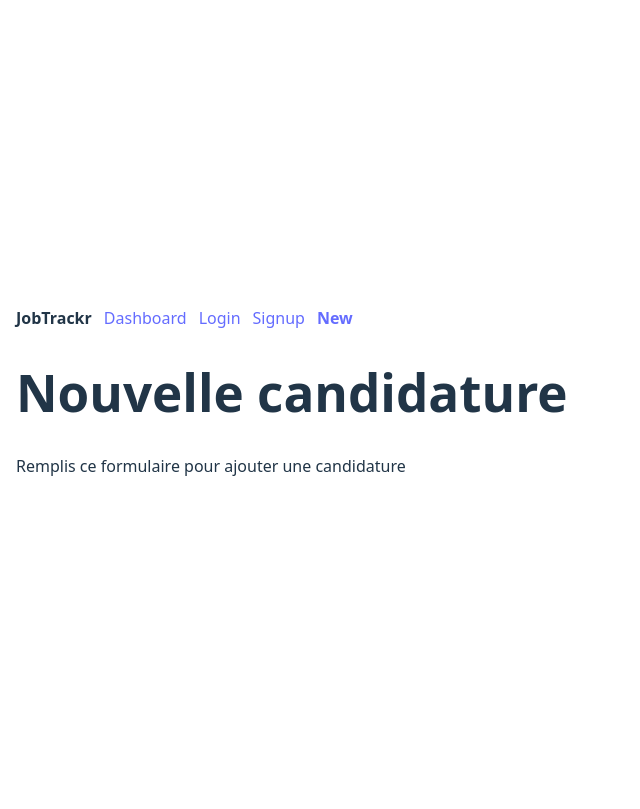
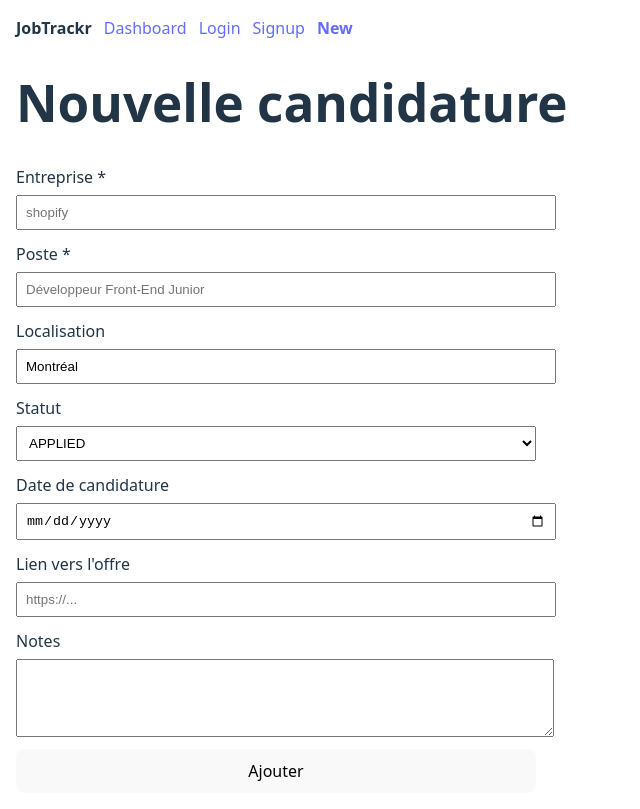
Before and after one commit to matthieuMourao/jobtrackr, a React (Vite) app: page /new in a window 1280 px wide. Shown: the whole page, without its empty margins (0-640 px from the left). Built offline with nearby package versions, Linux system fonts and the light colour scheme.

Commit message:
création formulaire page New

```diff
--- a/src/app/routes/new.jsx
+++ b/src/app/routes/new.jsx
@@ -1,8 +1,160 @@
+import { useState } from "react";
+
+const STATUS_OPTIONS = ["APPLIED", "INTERVIEW", "REJECTED", "OFFER"];
+
 export default function New() {
+    const [form, setForm] = useState({
+        company:"",
+        role:"",
+        location:"Montréal",
+        status:"APPLIED",
+        applieDate:"",
+        link:"",
+        notes:"",
+    });
+
+    const [submitted,setSubmitted] = useState(null);
+    const [error,setError] = useState("");
+
+    function handleChange(e) {
+        const { name, value } = e.target;
+        setForm((prev) => ({ ...prev, [name]: value }));
+    }
+
+    function handleSubmit(e) {
+        e.preventDefault(),
+        setError("");
+
+        if (!form.company.trim() || !form.role.trim()) {
+            setError("company et Role sont obligatoires.");
+            return;
+        }
+
+
+        // on simule une "création" (plus tard ce sera Firebase)
+
+        const newAplication = {
+            ...form,
+            id: crypto.randomUUID(),
+            createAt: new Date().toISOString(),
+        };
+
+        setSubmitted(newAplication);
+
+        setForm((prev) => ({
+            ...prev,
+            company:"",
+            role:"",
+            link:"",
+            notes:"",
+        }));
+    }
+
     return (
         <div>
             <h1>Nouvelle candidature</h1>
-            <p>Remplis ce formulaire pour ajouter une candidature</p>
+
+            {error && (
+                <div style={{ padding: 12, border: "1px solide", marginBottom: 12 }}>
+                    {error}
+                </div>
+            )}
+
+            <form onSubmit={handleSubmit} style={{ display: "grid", gap: 12, maxWidth: 520}}>
+                <label>
+                    Entreprise *
+                    <input
+                        name="company"
+                        value={form.company}
+                        onChange={handleChange}
+                        placeholder="shopify"
+                        style={{ display: "block", width: "100%", padding: 8, marginTop: 6 }}
+                    />
+                </label>
+
+                <label>
+                    Poste *
+                    <input
+                        name="role"
+                        value={form.role}
+                        onChange={handleChange}
+                        placeholder="Développeur Front-End Junior"
+                        style={{ display: "block", width: "100%", padding: 8, marginTop: 6 }}
+                    />
+                </label>
+
+                <label>
+                    Localisation
+                    <input
+                        name="location"
+                        value={form.location}
+                        onChange={handleChange}
+                        style={{ display: "block", width: "100%", padding: 8, marginTop: 6 }}
+                    />
+                </label>
+
+                <label>
+                    Statut
+                    <select
+                        name="status"
+                        value={form.status}
+                        onChange={handleChange}
+                        style={{ display: "block", width: "100%", padding: 8, marginTop: 6 }}
+                    >
+                        {STATUS_OPTIONS.map((s) =>(
+                            <option key={s} value={s}>
+                                {s}
+                            </option>
+                        ))}
+                    </select>
+                </label>
+
+                <label>
+                    Date de candidature
+                    <input
+                        type="date"
+                        name="applieDate"
+                        value={form.applieDate}
+                        onChange={handleChange}
+                        style={{ display: "block", width: "100%", padding: 8, marginTop: 6 }}
+                    />
+                </label>
+
+                <label>
+                    Lien vers l'offre
+                    <input
+                        name="link"
+                        value={form.link}
+                        onChange={handleChange}
+                        placeholder="https://..."
+                        style={{ display: "block", width: "100%", padding: 8, marginTop: 6 }}
+                    />
+                </label>
+
+                <label>
+                    Notes
+                    <textarea
+                        name="notes"
+                        value={form.notes}
+                        onChange={handleChange}
+                        rows={4}
+                        style={{ display: "block", width: "100%", padding: 8, marginTop: 6 }}
+                    />
+                </label>
+
+                <button type="submit" style={{ padding: 10, cursor: "pointer" }}>
+                    Ajouter
+                </button>
+            </form>
+
+            {submitted && (
+                <div style={{ marginTop: 24 }}>
+                    <h2>Dernière candidature ajoutée (simulation)</h2>
+                    <pre style={{ padding: 12, border: "1px solid", msOverflowX: "auto" }}>
+                        {JSON.stringify(submitted, null, 2)}
+                    </pre>
+                </div>
+            )}
         </div>
     );
 }
```
